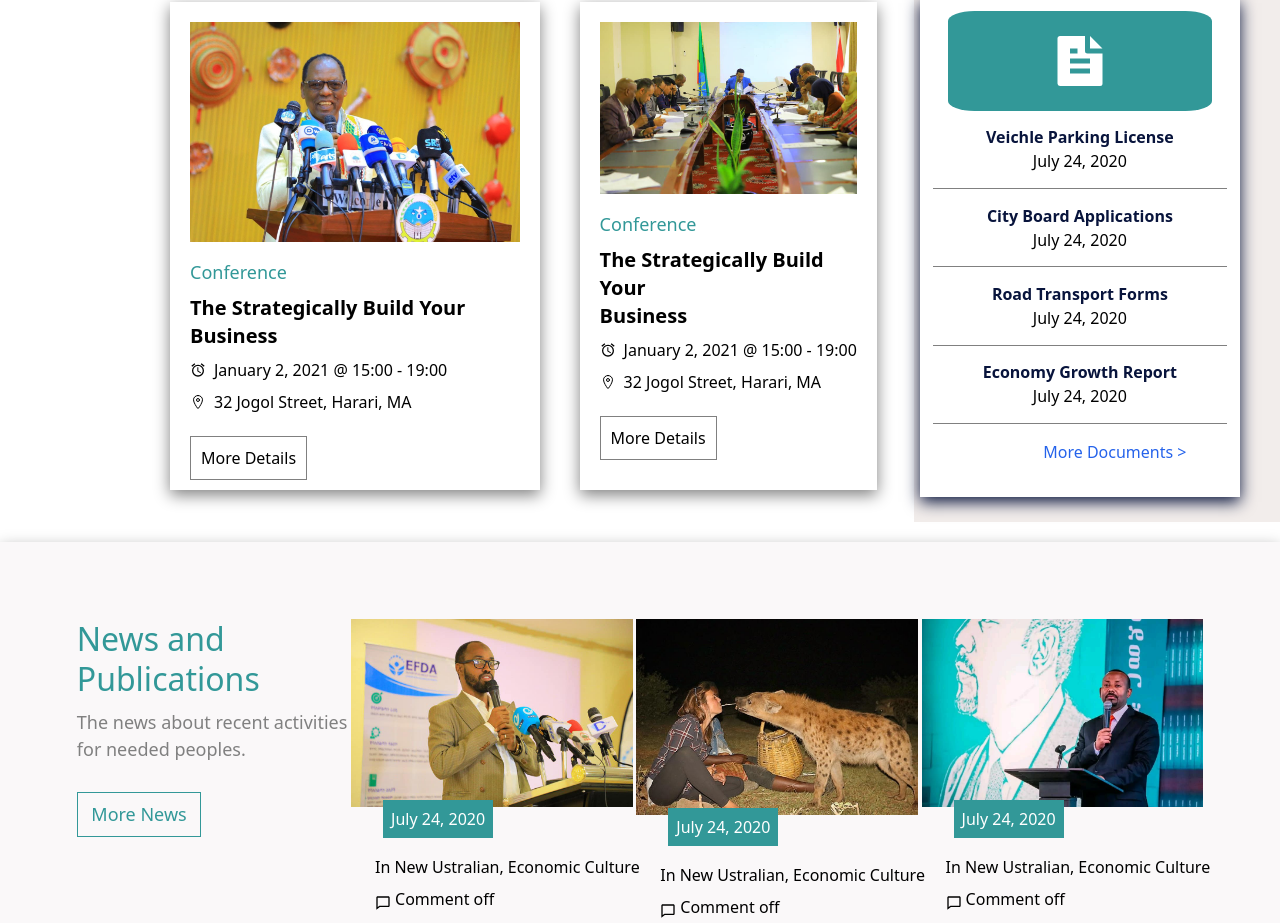
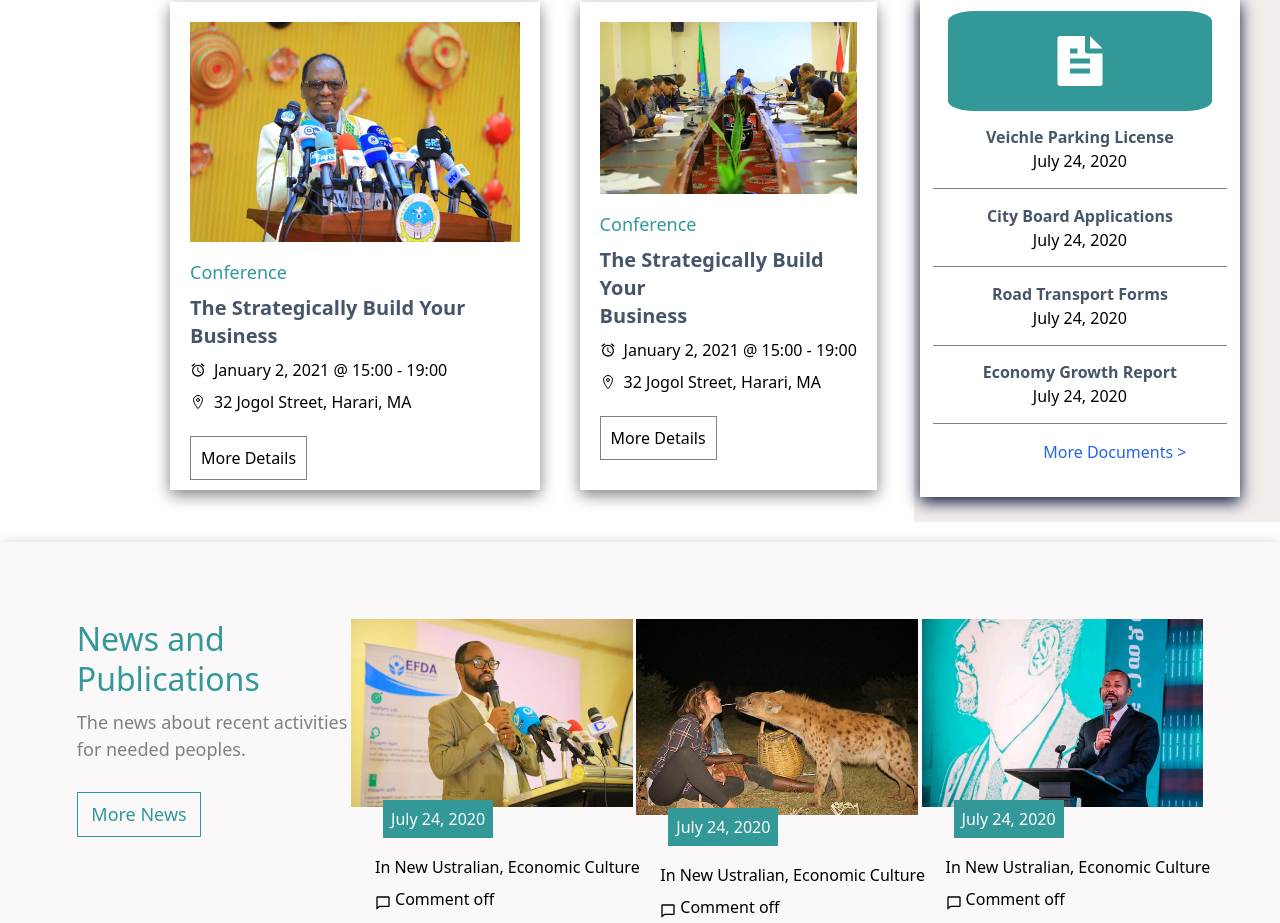
Before and after one commit to fufex3934/frontend, a React (Vite) app: page / in a window 1280 px wide. Shown: the part 3014-3937 px from the top of the page. Built offline with nearby package versions, Linux system fonts and the light colour scheme.

Commit message:
some corrections

```diff
--- a/src/components/body/UpcomingEvent.jsx
+++ b/src/components/body/UpcomingEvent.jsx
@@ -26,7 +26,7 @@ const UpcomingEvent = () => {
                           <a href="" className='text-[#329898] text-lg'>Conference</a><br />
                     </div>
                     <div className='pt-2'>
-                        <a href="" className='text-xl font-semibold'>The Strategically Build Your<br />Business</a>
+                        <a href="" className='text-xl text-slate-600 font-semibold'>The Strategically Build Your<br />Business</a>
                     </div>
                       <div className='pt-2 whitespace-nowrap flex text-center'>
                           <MdOutlineAlarm className='relative top-1' />
@@ -49,7 +49,7 @@ const UpcomingEvent = () => {
                           <a href="" className='text-[#329898] text-lg'>Conference</a><br />
                     </div>
                     <div className='pt-2'>
-                        <a href="" className='text-xl font-semibold'>The Strategically Build Your<br />Business</a>
+                        <a href="" className='text-xl text-slate-600 font-semibold'>The Strategically Build Your<br />Business</a>
                     </div>
                     <div className='pt-2 whitespace-nowrap flex text-center'>
                         <MdOutlineAlarm className='relative top-1'/>
--- a/src/components/body/css/UpcomingEvent.css
+++ b/src/components/body/css/UpcomingEvent.css
@@ -93,7 +93,7 @@
     padding-top:5% ;
 }
 .main-upcoming-event .sub-main-upcoming-event-right .unnderline .div-under-line a{
-    color: #08143c;
+    color: #475569;
     font-weight: bold;
 }
 .main-upcoming-event .sub-main-upcoming-event-right .unnderline .div-under-line a:hover{
```
